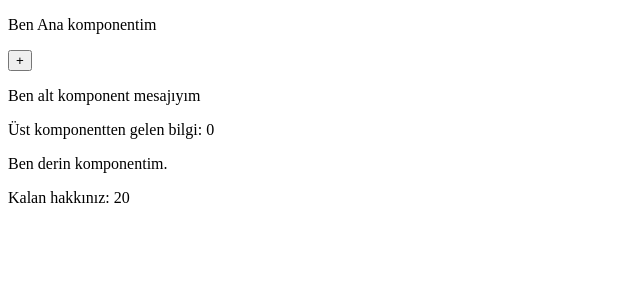
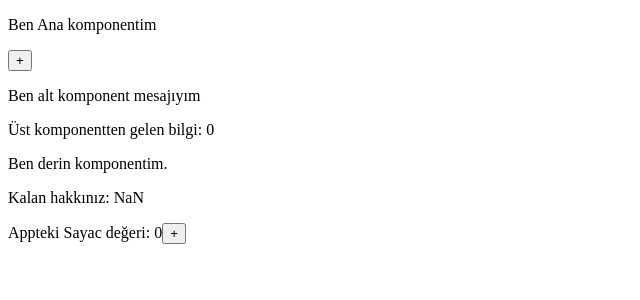
Before and after one commit to Melissacakil/hafta10, a React (Create React App) app: page / in a window 1280 px wide. Shown: the top 300 px of the page, without its empty margins (0-640 px from the left). Built offline with nearby package versions, Linux system fonts and the light colour scheme.

Commit message:
usecontext örneği yapıldı.

```diff
--- a/src/AltKomponent.jsx
+++ b/src/AltKomponent.jsx
@@ -5,7 +5,7 @@
     <>
       <p>Ben alt komponent mesajıyım</p>
       <p>Üst komponentten gelen bilgi: {bilgi}</p>
-      <DerinKomponent bilgi={bilgi} />
+      <DerinKomponent />
     </>
   );
 };
--- a/src/App.js
+++ b/src/App.js
@@ -1,11 +1,13 @@
 import { useState } from "react";
 import AltKomponent from "./AltKomponent";
+import SayacKapsam from "./SayacKapsam";
 
 function App() {
   const [sayac, sayacGuncelle] = useState(0);
 
   return (
     <>
+      <SayacKapsam.Provider value={{ sayac, sayacGuncelle }}>
         <p>Ben Ana komponentim</p>
         <button
           onClick={() => {
@@ -16,6 +18,7 @@
         </button>
 
         <AltKomponent bilgi={sayac} />
+      </SayacKapsam.Provider>
     </>
   );
 }
--- a/src/DerinKomponent.jsx
+++ b/src/DerinKomponent.jsx
@@ -1,8 +1,15 @@
-const DerinKomponent = ({ bilgi }) => {
+import { useContext } from "react";
+import SayacKapsam from "./SayacKapsam";
+import GizliKomponent from "./GizliKomponent";
+
+const DerinKomponent = () => {
+  const sayac = useContext(SayacKapsam);
+
   return (
     <>
       <p>Ben derin komponentim.</p>
-      <p>Kalan hakkınız: {20 - bilgi}</p>
+      <p>Kalan hakkınız: {20 - sayac}</p>
+      <GizliKomponent />
     </>
   );
 };
--- /dev/null
+++ b/src/GizliKomponent.jsx
@@ -0,0 +1,21 @@
+import { useContext } from "react";
+import SayacKapsam from "./SayacKapsam";
+
+const GizliKomponent = () => {
+  const { sayac, sayacGuncelle } = useContext(SayacKapsam);
+
+  return (
+    <>
+      Appteki Sayac değeri: {sayac}
+      <button
+        onClick={() => {
+          sayacGuncelle((eski) => eski + 1);
+        }}
+      >
+        +
+      </button>
+    </>
+  );
+};
+
+export default GizliKomponent;
--- /dev/null
+++ b/src/SayacKapsam.jsx
@@ -0,0 +1,5 @@
+import { createContext } from "react";
+
+const SayacKapsam = createContext();
+
+export default SayacKapsam;
```
Lines whose indentation alone changed are shown as unchanged.
